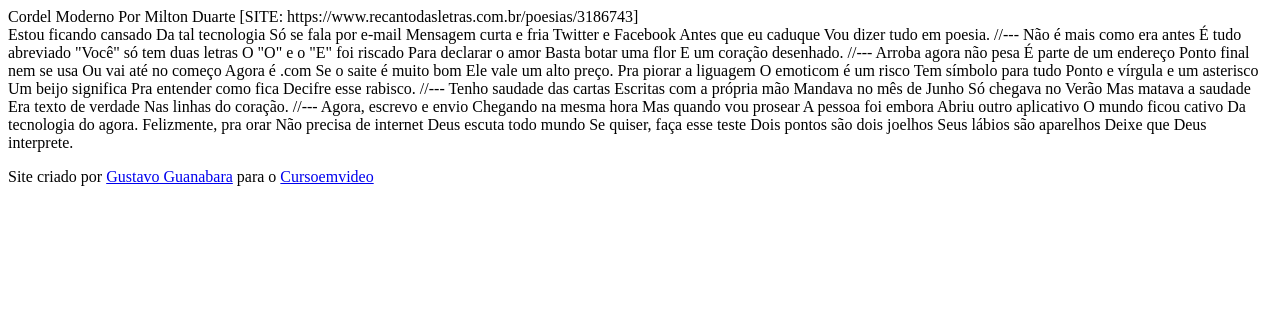
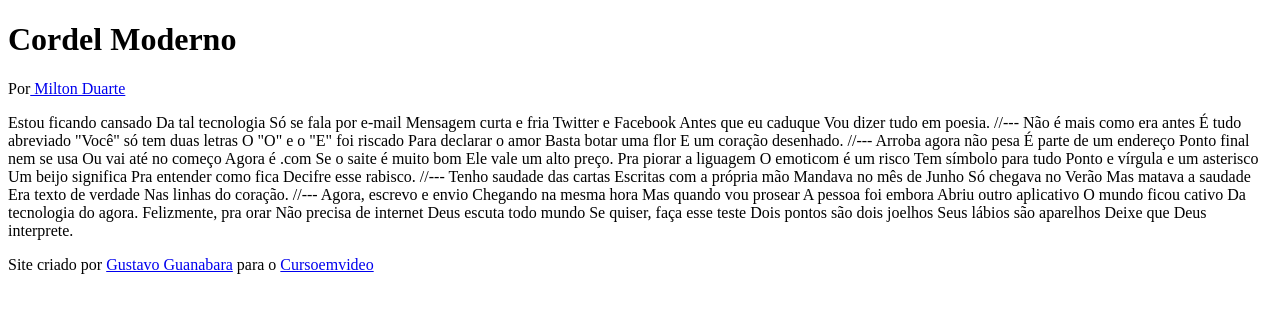
Before and after one commit to SaraAguiarLima/html-css, a plain HTML site: page desafios/d12/index.html in a window 1280 px wide. Drawn offline with Linux system fonts and the light colour scheme.

Commit message:
Update index.html

```diff
--- a/desafios/d12/index.html
+++ b/desafios/d12/index.html
@@ -7,9 +7,9 @@
 </head>
 <body>
     <header>
-        Cordel Moderno
-        Por Milton Duarte
-        [SITE: https://www.recantodasletras.com.br/poesias/3186743]
+        <h1>Cordel Moderno</h1>
+        <p>Por<a href="https://www.recantodasletras.com.br/poesias/3186743" target="_blank"> Milton Duarte</a></p>
+
     </header>
 
         Estou ficando cansado
```
